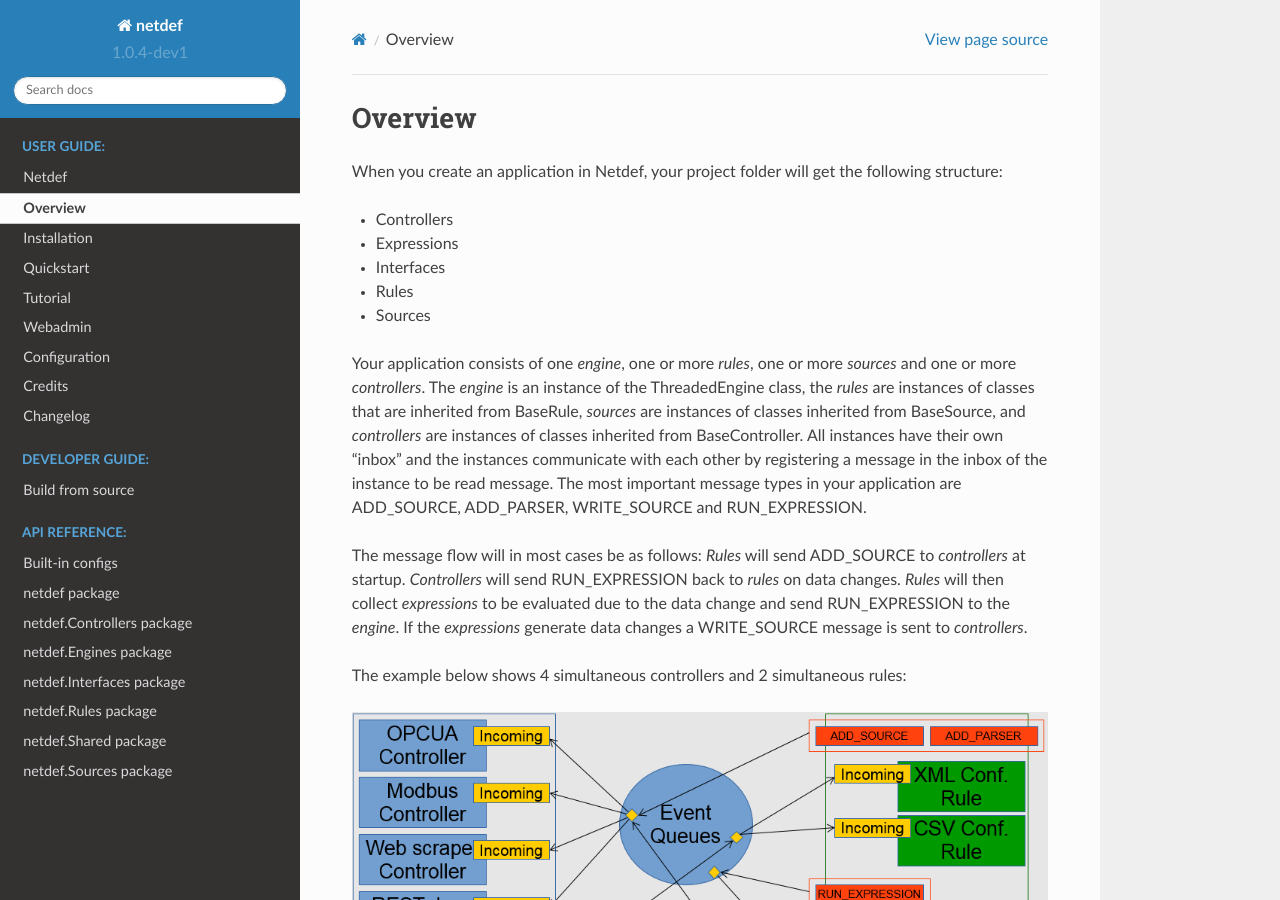
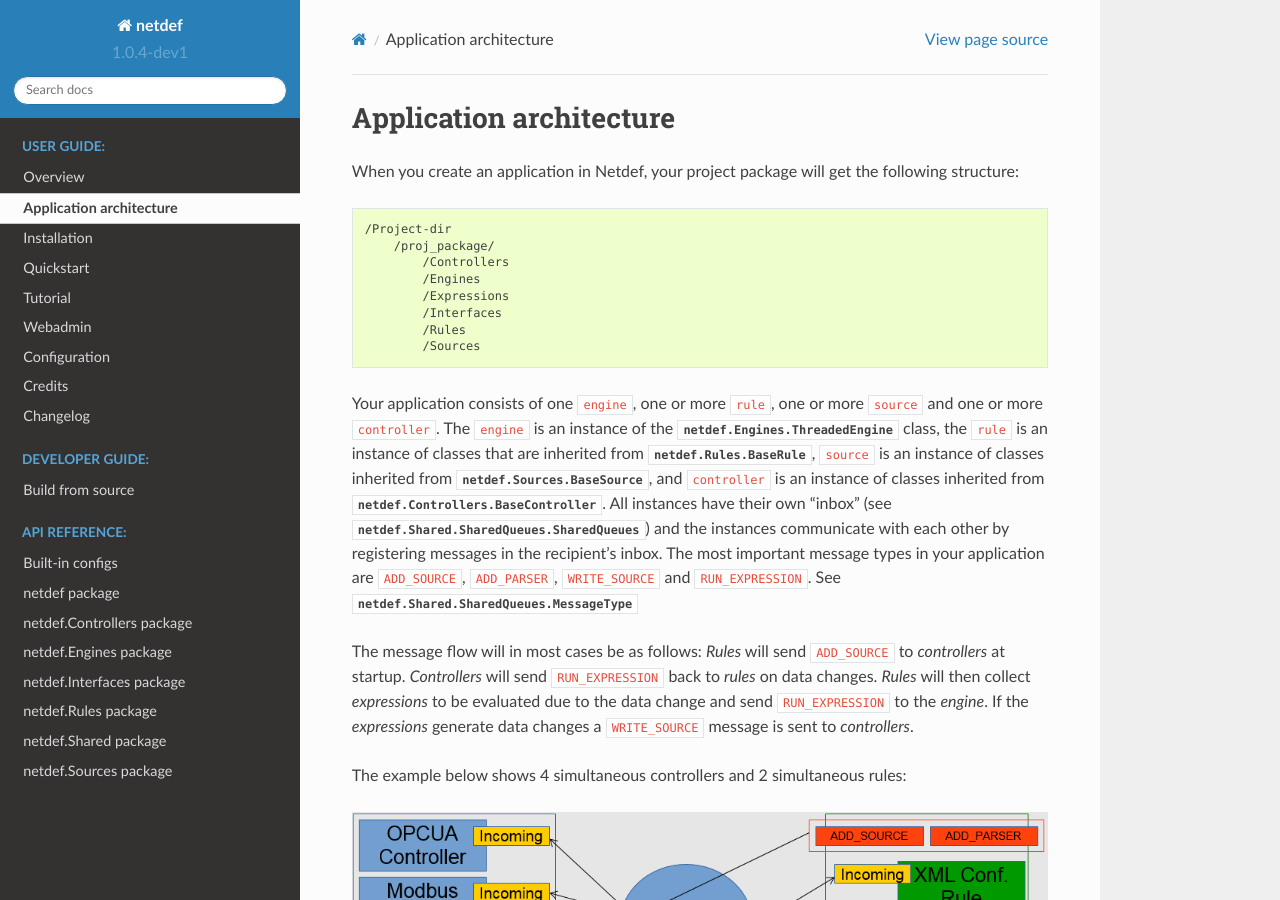
Before and after one commit to fholmer/netdef, a Sphinx documentation site: the page built from docs/user_guide/overview.rst, in a window 1280 px wide and 900 px high. Built offline with Sphinx 7.4.7 and the Read the Docs theme 2.0.0, drawn with Linux system fonts in a browser that asks for light colours.

Commit message:
docs: Application architecture

```diff
--- a/docs/api/netdef.Shared.rst
+++ b/docs/api/netdef.Shared.rst
@@ -21,10 +21,16 @@
     :undoc-members:
     :show-inheritance:
 
+.. autoclass:: netdef.Shared.SharedQueues.MessageType
+    :members:
+    :undoc-members:
+    :show-inheritance:
+
 .. automodule:: netdef.Shared.SharedQueues
     :members:
     :undoc-members:
     :show-inheritance:
+    :exclude-members: MessageType
 
 .. automodule:: netdef.Shared.SharedSources
     :members:
--- a/docs/index.rst
+++ b/docs/index.rst
@@ -5,7 +5,7 @@
    :maxdepth: 2
    :caption: User guide:
 
-   user_guide/readme
+   Overview <user_guide/readme>
    user_guide/overview
    user_guide/installation
    user_guide/quickstart
--- a/docs/user_guide/installation.rst
+++ b/docs/user_guide/installation.rst
@@ -4,7 +4,7 @@
 Installation
 ============
 
-Netdef is written in `Python`__ and supports Python 3.5.3+.
+Netdef is implemented in `Python`__ and supports Python 3.5.3+.
 
 __ https://docs.python-guide.org/
 
--- a/docs/user_guide/overview.rst
+++ b/docs/user_guide/overview.rst
@@ -1,32 +1,39 @@
-========
-Overview
-========
+Application architecture
+========================
 
-When you create an application in Netdef, your project folder will get
+When you create an application in Netdef, your project package will get
 the following structure:
 
-* Controllers
-* Expressions
-* Interfaces
-* Rules
-* Sources
+.. code-block:: bash
 
-Your application consists of one *engine*, one or more *rules*, one or
-more *sources* and one or more *controllers*. The *engine* is an instance
-of the ThreadedEngine class, the *rules* are instances of classes that are
-inherited from BaseRule, *sources* are instances of classes inherited from
-BaseSource, and *controllers* are instances of classes inherited from
-BaseController. All instances have their own "inbox" and the instances
-communicate with each other by registering a message in the inbox of the
-instance to be read message. The most important message types in your
-application are ADD_SOURCE, ADD_PARSER, WRITE_SOURCE and RUN_EXPRESSION.
+    /Project-dir
+        /proj_package/
+            /Controllers
+            /Engines
+            /Expressions
+            /Interfaces
+            /Rules
+            /Sources
+
+Your application consists of one ``engine``, one or more ``rule``, one or
+more ``source`` and one or more ``controller``. The ``engine`` is an instance
+of the :class:`netdef.Engines.ThreadedEngine` class, the ``rule`` is an
+instance of classes that are inherited from :class:`netdef.Rules.BaseRule`,
+``source`` is an instance of classes inherited from
+:class:`netdef.Sources.BaseSource`, and ``controller`` is an instance of
+classes inherited from :class:`netdef.Controllers.BaseController`. All instances
+have their own "inbox" (see :class:`netdef.Shared.SharedQueues.SharedQueues`)
+and the instances communicate with each other by registering messages in the
+recipient's inbox. The most important message types in your application are
+``ADD_SOURCE``, ``ADD_PARSER``, ``WRITE_SOURCE`` and ``RUN_EXPRESSION``.
+See :class:`netdef.Shared.SharedQueues.MessageType`
 
 The message flow will in most cases be as follows: *Rules* will
-send ADD_SOURCE to *controllers* at startup. *Controllers* will send
-RUN_EXPRESSION back to *rules* on data changes. *Rules* will then
+send ``ADD_SOURCE`` to *controllers* at startup. *Controllers* will send
+``RUN_EXPRESSION`` back to *rules* on data changes. *Rules* will then
 collect *expressions* to be evaluated due to the data change and send
-RUN_EXPRESSION to the *engine*. If the *expressions* generate data changes a
-WRITE_SOURCE message is sent to *controllers*.
+``RUN_EXPRESSION`` to the *engine*. If the *expressions* generate data changes a
+``WRITE_SOURCE`` message is sent to *controllers*.
 
 The example below shows 4 simultaneous controllers and 2 simultaneous rules:
 
```
Also changed, not shown: 1 other file.
